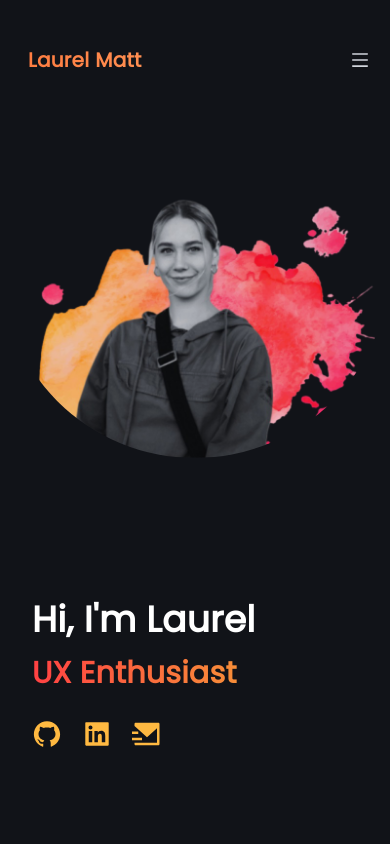
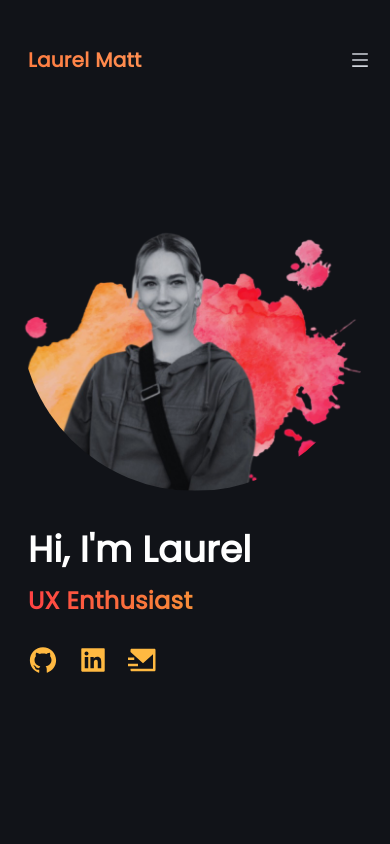
Before and after one commit to laurelcrelia/laurelcrelia.github.io, a React (Create React App) app: page /#/ in a window 390 px wide. Shown: the top 844 px of the page. Built offline with nearby package versions, Linux system fonts and the light colour scheme.

Commit message:
Improve responsiveness

```diff
--- a/src/pages/Home/components/Info.jsx
+++ b/src/pages/Home/components/Info.jsx
@@ -6,16 +6,17 @@ import { TypeAnimation } from "react-type-animation"
 
 const Info = () => {
   return (
-    <div>
     <div
-        className="max-w-[1200px] h-[100vh] mx-auto flex flex-col-reverse sm:flex-row align-center justify-between"
+      className="max-w-[1200px] min-h-screen mx-auto px-3 sm:px-8 flex items-center"
       id="home"
     >
-        <div className="mx-8 my-auto flex-col">
+      <div className="my-auto flex flex-col-reverse sm:flex-row justify-between w-full">
+        <div className="ml-4 flex flex-col justify-center">
           <h2 className="title-large">
             Hi, I&apos;m Laurel
           </h2>
-          <h1 className="md:text-6xl sm-text-4xl text-3xl font-bold"><TypeAnimation
+          <h3 className="text-2xl sm:text-3xl md:text-4xl lg:text-5xl xl:text-6xl font-bold">
+            <TypeAnimation
               sequence={[
                 "Master's Student",
                 1000,
@@ -27,8 +28,9 @@ const Info = () => {
               wrapper="span"
               speed={50}
               repeat={Infinity}
-          /></h1>
-          <div className="my-7 flex justify-start gap-5 text-3xl text-accent md:text-5xl">
+            />
+          </h3>
+          <div className="my-7 flex justify-start gap-5 text-3xl sm:text-3xl md:text-4xl text-accent">
             <a
               href="https://github.com/laurelcrelia"
               className="button-hover text-accent"
@@ -49,8 +51,8 @@ const Info = () => {
             </a>
           </div>
         </div>
-        <div className="my-auto">
-          <img className="w-[400px] sm:w-[500px] mx-auto h-auto rounded-full brightness-95" src={profilepic} alt="profile pic" />
+        <div className="mb-8">
+          <img className="w-[350px] sm:w-[300px] md:w-[350px] lg:w-[400px] xl:w-[500px] mx-auto h-auto rounded-full brightness-95" src={profilepic} alt="profile pic" />
         </div>
         </div>
       </div>
--- a/src/pages/Home/components/Projects.jsx
+++ b/src/pages/Home/components/Projects.jsx
@@ -8,7 +8,7 @@ const Projects = () => {
     >
       <div className="px-4 mb-4 items-center gap-12 md:flex-col-reverse md:gap-6">
         <div className="flex flex-col">
-          <h2 className="title-large">
+          <h2 className="title-large ml-3">
             My <span>Projects</span>
           </h2>
 
```
Also changed, not shown: src/assets/Picture.png. Lines whose indentation alone changed are shown as unchanged.
